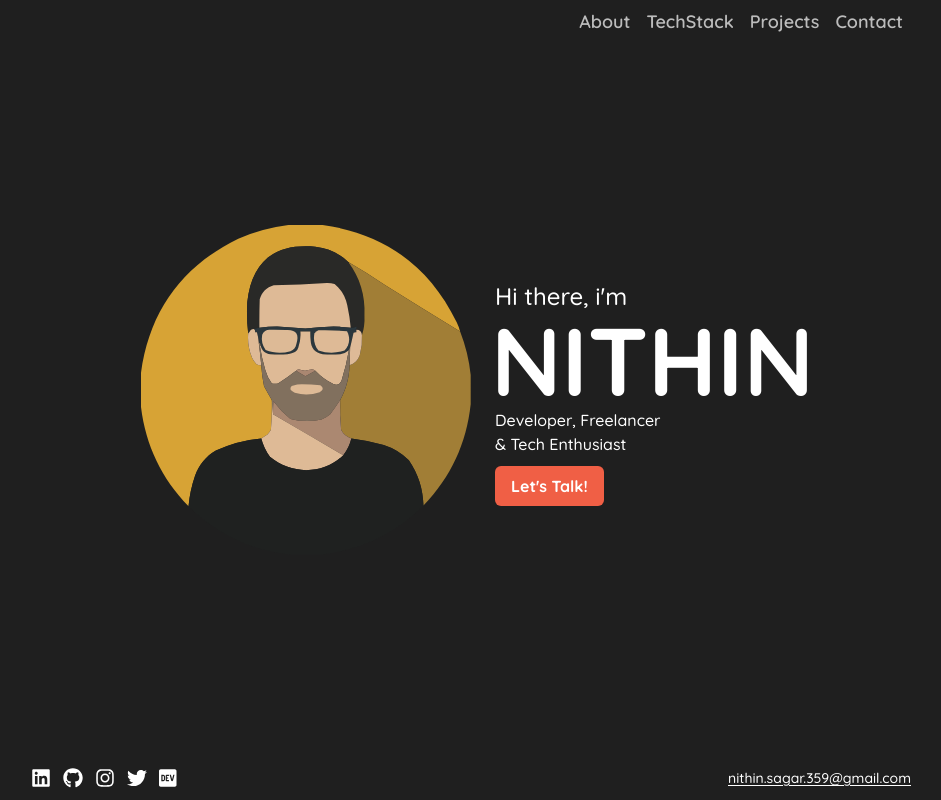
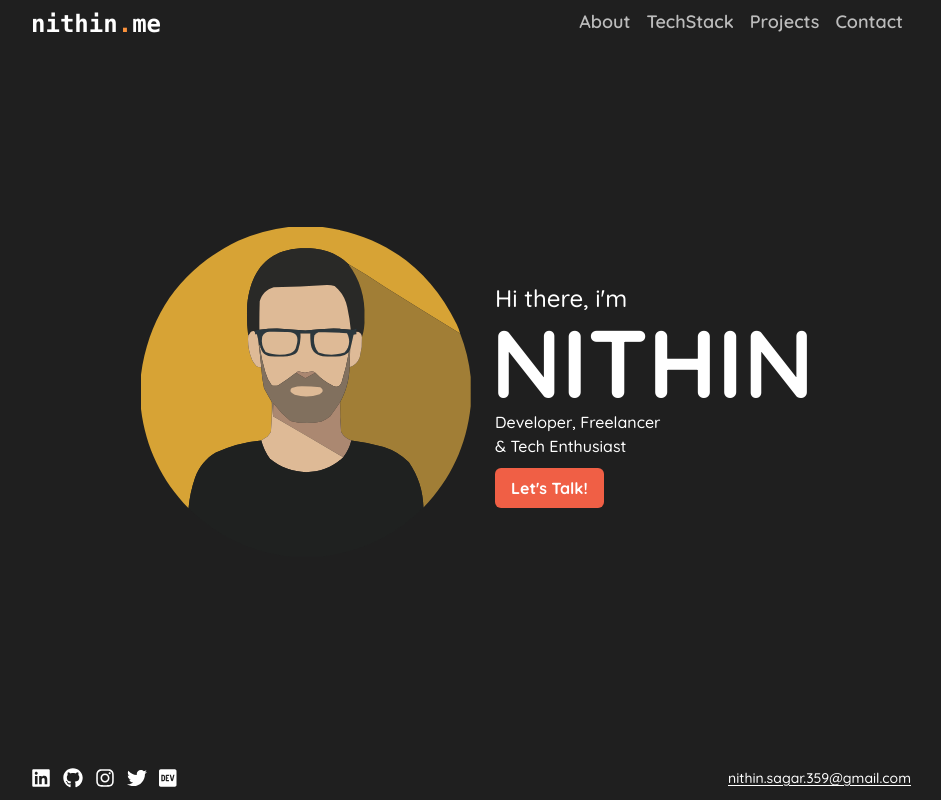
Before and after one commit to nithinK-142/nithin.me, a Next.js app: page / in a window 1280 px wide. Shown: the whole page, without its empty margins (169-1110 px from the left). Built offline with nearby package versions, Linux system fonts and the light colour scheme.

Commit message:
update: reponsive usercard for home and other routes.

```diff
--- a/app/(routes)/contact/page.tsx
+++ b/app/(routes)/contact/page.tsx
@@ -7,7 +7,7 @@ const ContactPage = () => {
   return (
     <div className="flex flex-col justify-between px-3 mt-8 md:flex-row md:px-0">
       <div className="w-full p-4 md:w-1/2">
-        <h2 className="mb-4 text-2xl font-bold">Just Say Hi!</h2>
+        <h2 className="mb-4 text-2xl font-bold opacity-90">Just Say Hi!</h2>
 
         <h3 className="text-lg">
           I&apos;m always open to discuss your project or talk about new things.
--- a/app/components/Navbar.tsx
+++ b/app/components/Navbar.tsx
@@ -10,12 +10,11 @@ const Navbar = () => {
   const pathname = usePathname();
 
   return (
-    <nav className="flex-justify gap-2 lg:pr-2 md:gap-0 md:justify-between">
-      <div className="nav-text hidden md:block">
-        {pathname != "/" && (
+    <nav className={`flex-justify gap-2 lg:pr-2 md:gap-0 md:justify-between `}>
+      {pathname !== "/" ? (
+        <div className="nav-text hidden md:block">
           <div className="justify-center gap-2 flex-align">
             <div className="w-12 h-12 pt-[2px]">{icons.user}</div>
-
             <Link href="/">
               <h2 className="text-xl font-bold tracking-[.1em]">Nithin</h2>
               <p className="font-mono text-sm font-semibold opacity-80">
@@ -23,8 +22,18 @@ const Navbar = () => {
               </p>
             </Link>
           </div>
-        )}
-      </div>
+        </div>
+      ) : (
+
+      <div>
+      <Link href="/">
+        <h2 className="hidden font-mono text-2xl font-bold md:block">
+          nithin<span className="text-orange-400">.</span>me
+        </h2>
+      </Link>
+    </div>
+      )
+    }
 
       <div className="flex flex-wrap gap-2 sm:gap-4">
         <p
```
